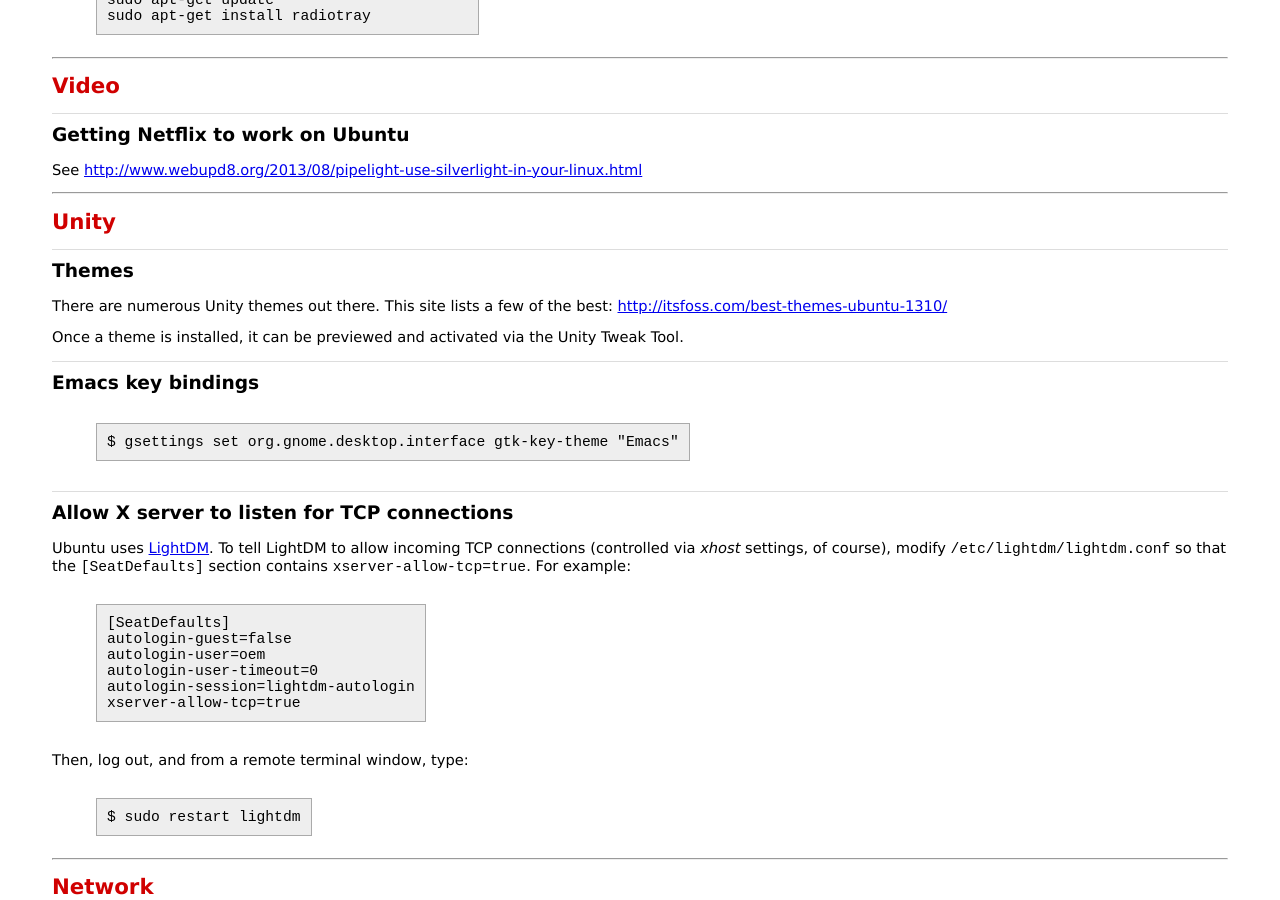
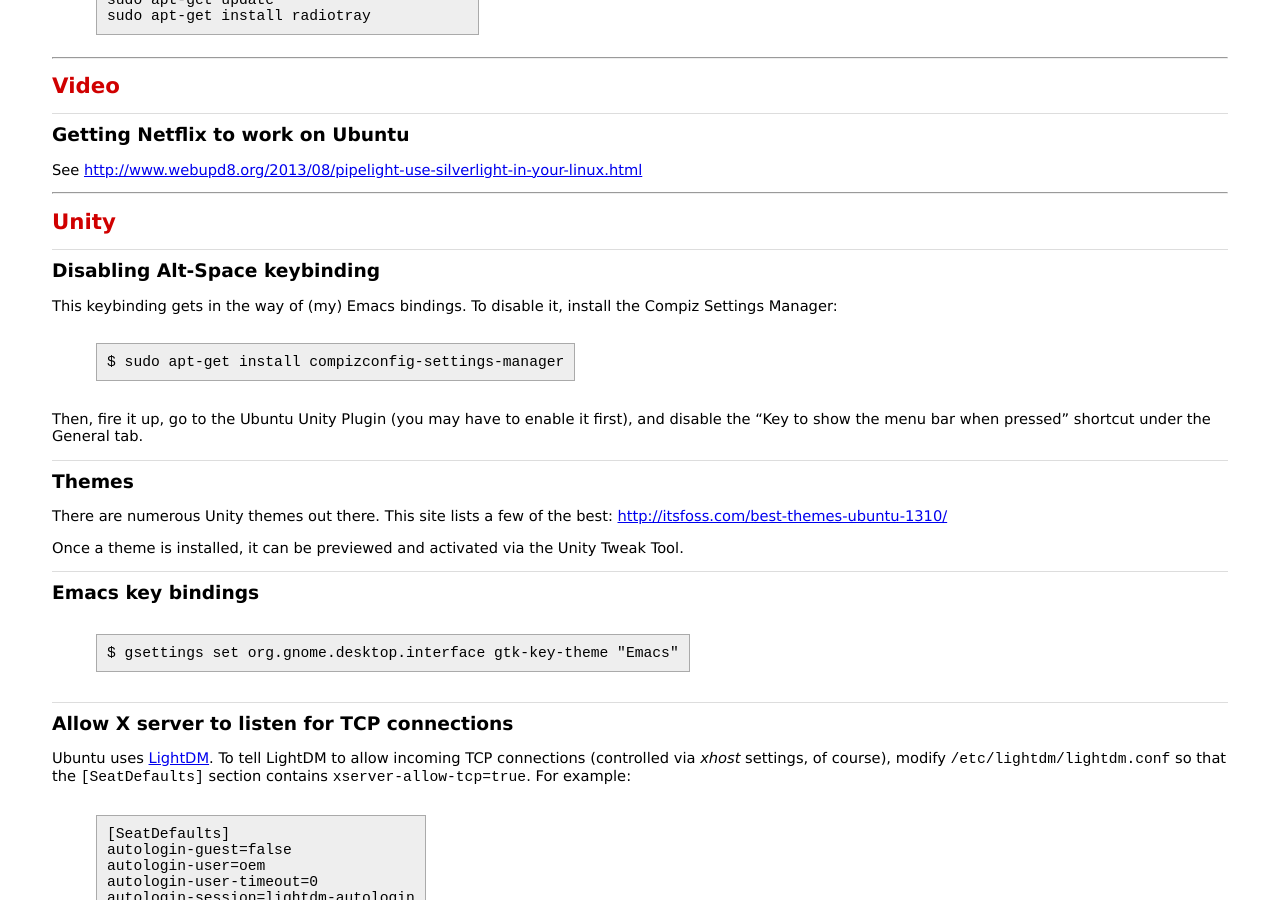
Before and after one commit to bmc/cheat-sheets, a Jekyll site: the page built from ubuntu.md, in a window 1280 px wide and 900 px high, scrolled down 2217 px. Built offline with Jekyll 4.4.1, drawn with Linux system fonts in a browser that asks for light colours; some of the changed text lies outside the part shown.

Commit message:
How to disable Alt-Space in Unity

```diff
--- a/Gemfile
+++ b/Gemfile
@@ -5,3 +5,4 @@ gem 'jekyll'
 gem 'rdiscount'
 gem 'pygments.rb'
 gem 'kramdown'
+gem 'iconv'
--- a/ubuntu.md
+++ b/ubuntu.md
@@ -118,6 +118,17 @@ See <http://www.webupd8.org/2013/08/pipelight-use-silverlight-in-your-linux.html
 ----
 
 # Unity
+
+## Disabling Alt-Space keybinding
+
+This keybinding gets in the way of (my) Emacs bindings. To disable it,
+install the Compiz Settings Manager:
+
+    $ sudo apt-get install compizconfig-settings-manager
+
+Then, fire it up, go to the Ubuntu Unity Plugin (you may have to enable it
+first), and disable the "Key to show the menu bar when pressed" shortcut under
+the General tab.
 
 ## Themes
 
```
Also changed, not shown: Gemfile.lock, 2 other files.
